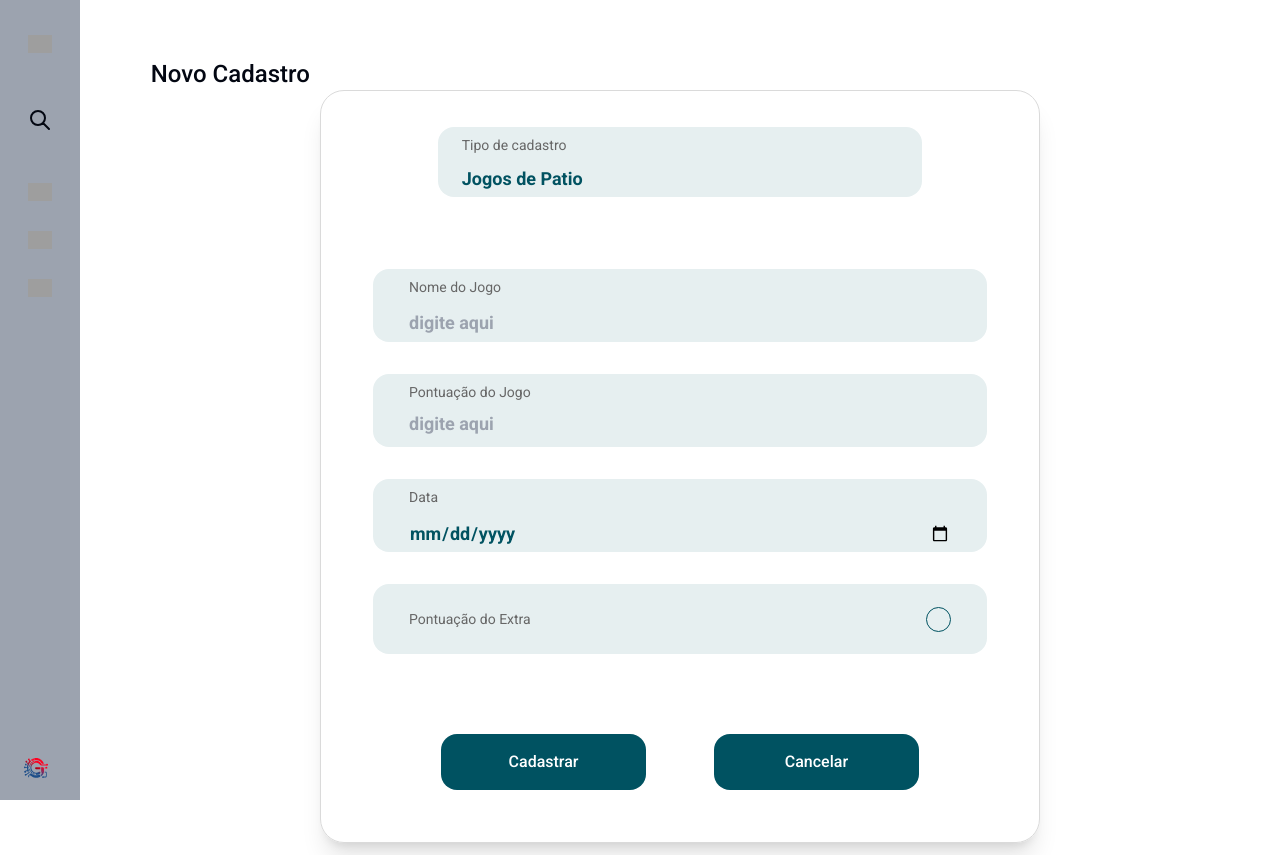
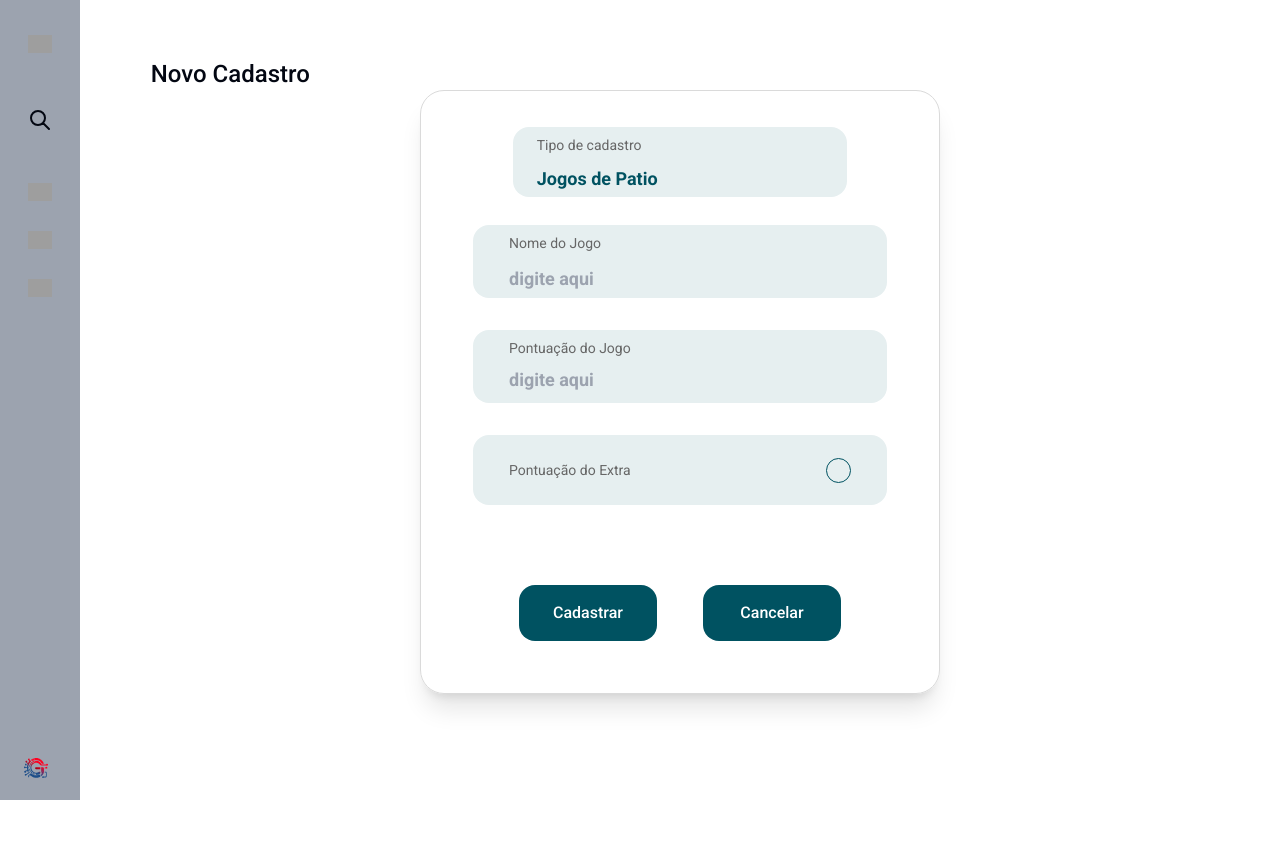
Before and after one commit to TCC-GINTEC/GINTEC-FRONT, a Next.js app: page /cadastros/novos/patio/jogos in a window 1280 px wide. After the commit the page ends 800 px from the top, so only its background shows below. Built offline with nearby package versions, Linux system fonts and the light colour scheme; grey boxes are pictures that could not be loaded; some icons are missing.

Commit message:
removendo campo de data em jogos

```diff
--- a/src/app/(logado)/cadastros/novos/patio/jogos/page.jsx
+++ b/src/app/(logado)/cadastros/novos/patio/jogos/page.jsx
@@ -24,6 +24,7 @@ export default function Patio() {
   const handlePontoExtra = (acao) => {
     if (acao === 0) {
       setPontoExtra((prev) => (prev === 0 ? 0 : prev - 50));
+      console.log(pontoExtra)
     }
     if (acao === 1) {
       setPontoExtra((prev) => prev + 50);
@@ -38,7 +39,6 @@ export default function Patio() {
     e.preventDefault();
     const target = e.target;
     const nome = target.nomeJogo.value;
-    const data = target.dataJogo.value;
     const ponto = extraClicked ? (Number(target.pontoJogo.value) + Number(target.pontoExtra.value)) : Number(target.pontoJogo.value);
 
     setTimeout(() => {
@@ -73,10 +73,9 @@ export default function Patio() {
           <p className='text-[#005261] font-semibold'>Jogos de Patio</p>
         </div>
 
-        <form onSubmit={handleFormSubmit} className='p-4  w-full flex flex-col'>
+        <form onSubmit={handleFormSubmit} className='mt-3 p-4  w-full flex flex-col'>
         <div className='flex sm:flex-row flex-col gap-4'>
           <div className={`flex flex-col space-y-8 ${extraClicked ? 'w-full sm:w-1/2 transition-all duration-700' : 'w-full duration-700'}`}>
-            <input type="text" name='id' />
             <label className='flex flex-col gap-3 w-full px-9 pt-2 h-[73px] rounded-2xl text-sm text-[#666666] bg-[#E6EFF0]'>
               Nome do Jogo
               <input type="text" name="nomeJogo"  className='bg-[#E6EFF0] text-[#005261] font-semibold text-lg' placeholder='digite aqui'/>
@@ -84,10 +83,6 @@ export default function Patio() {
             <label className='flex flex-col gap-2 w-full px-9 pt-2 h-[73px] rounded-2xl text-sm text-[#666666] bg-[#E6EFF0]'>
               Pontuação do Jogo
               <input type="text" name="pontoJogo"  className='bg-[#E6EFF0] text-[#005261] font-semibold text-lg'placeholder='digite aqui' />
-            </label>
-            <label className='flex flex-col gap-3 w-full  px-9 pt-2 h-[73px] rounded-2xl text-sm text-[#666666] bg-[#E6EFF0]'>
-              Data
-              <input type="date" name="dataJogo"  className='bg-[#E6EFF0] text-[#005261] font-semibold text-lg' />
             </label>
             <label className='flex justify-between items-center gap-3 w-full px-9 pt-2 h-[70px] pb-2 rounded-2xl text-sm text-[#666666] bg-[#E6EFF0]'>
               Pontuação do Extra
@@ -102,7 +97,7 @@ export default function Patio() {
               <div className='flex flex-col w-3/4 gap-2'>
                 <label className='flex flex-col gap-2 text-[#DADADA] border-b-4'>
                   Adicionar pontos
-                  <input type="number" name='pontoExtra' className='text-[#005261] font-semibold text-lg' />
+                  <input type="number" name='pontoExtra' value={pontoExtra} className='text-[#005261] font-semibold text-lg' />
                 </label>
                 <div className='flex items-center justify-between'>
                   <button type='button' onClick={() => handlePontoExtra(0)} className='bg-[#E6EFF0] p-2 rounded-full'>
--- a/src/app/(logado)/cadastros/patio_jogos/page.jsx
+++ b/src/app/(logado)/cadastros/patio_jogos/page.jsx
@@ -11,7 +11,6 @@ export default function Patio() {
   const [showForm, setShowForm] = useState(false);
   const [nomeJogo, setNomeJogo] = useState('');
   const [pontoJogo, setPontoJogo] = useState('');
-  const [dataJogo, setDataJogo] = useState('');
   const [pontoExtra, setPontoExtra] = useState(50);
   const [idObjetoSelecionado, setIdObjetoSelecionado] = useState(null);
 
@@ -20,31 +19,26 @@ export default function Patio() {
       id: 1,
       nome: 'Skate',
       ponto: 200,
-      data: new Date('2024-08-01'),
     },
     {
       id: 2,
       nome: 'Labirinto 3D',
       ponto: 150,
-      data: new Date('2024-07-20'),
     },
     {
       id: 3,
       nome: 'Damas',
       ponto: 100,
-      data: new Date('2024-07-15'),
     },
     {
       id: 4,
       nome: 'Pebolim',
       ponto: 250,
-      data: new Date('2024-07-25'),
     },
     {
       id: 5,
       nome: 'Bicicleta',
       ponto: 180,
-      data: new Date('2024-07-30'),
     }
   ]);
 
@@ -53,7 +47,6 @@ export default function Patio() {
     setIdObjetoSelecionado(jogo.id);
     setNomeJogo(jogo.nome);
     setPontoJogo(jogo.ponto);
-    setDataJogo(jogo.data.toISOString().split('T')[0]); // format date for input type="date"
   }
 
   const handleCloseForm = () => {
@@ -61,14 +54,12 @@ export default function Patio() {
     setIdObjetoSelecionado(null);
     setNomeJogo('');
     setPontoJogo('');
-    setDataJogo('');
   }
 
   const handleFormSubmit = (e) => {
     e.preventDefault();
     const nome = nomeJogo;
     const ponto = extraClicked ? (Number(pontoJogo) + Number(pontoExtra)) : Number(pontoJogo);
-    const data = new Date(dataJogo);
 
     const posicao = retornoApi.findIndex(
       (elemento) => elemento.id === idObjetoSelecionado
@@ -78,8 +69,7 @@ export default function Patio() {
     novosDados[posicao] = {
       id: idObjetoSelecionado,
       nome: nome,
-      ponto: ponto,
-      data: data,
+      ponto: ponto
     };
 
     setRetornoApi(novosDados);
@@ -137,10 +127,6 @@ export default function Patio() {
                     Pontuação do Jogo
                     <input type="text" name="pontoJogo" value={pontoJogo} onChange={(e) => setPontoJogo(Number(e.target.value))} className='bg-[#E6EFF0] text-[#005261] font-semibold text-lg' />
                   </label>
-                  <label className='flex flex-col gap-3 w-full  px-9 pt-2 h-[73px] rounded-2xl text-sm text-[#666666] bg-[#E6EFF0]'>
-                    Data
-                    <input type="date" name="dataJogo" value={dataJogo} onChange={(e) => setDataJogo(e.target.value)} className='bg-[#E6EFF0] text-[#005261] font-semibold text-lg' />
-                  </label>
                   <label className='flex justify-between items-center gap-3 w-full px-9 pt-2 h-[70px] pb-2 rounded-2xl text-sm text-[#666666] bg-[#E6EFF0]'>
                     Pontuação do Extra
                     <div className="flex" onClick={handleExtraClick}>
--- a/src/components/formCadastro/ContainerJogosPatio.jsx
+++ b/src/components/formCadastro/ContainerJogosPatio.jsx
@@ -1,6 +1,6 @@
 export default function ContainerJogosPatio({children}) {
   return(
-    <div className='mx-auto relative flex flex-col items-center justify-center max-w-[720px] p-9 border border-[#DADADA] rounded-3xl shadow-xl'>
+    <div className='mx-auto relative flex flex-col items-center justify-center max-w-[520px] p-9 border border-[#DADADA] rounded-3xl shadow-xl'>
       <h1 className='text-lg z-50'>{alert}</h1>
       {children}
     </div>
```
